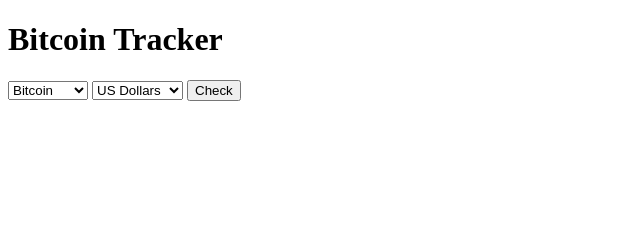
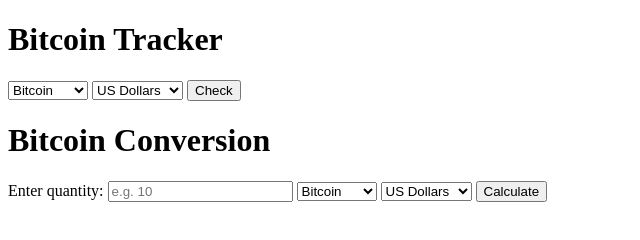
Before and after one commit to rlr524/bitcoin-tracker, a website: page index.html in a window 1280 px wide. Shown: the whole page, without its empty margins (0-640 px from the left). Drawn offline with Linux system fonts and the light colour scheme.

Commit message:
creating route for conversion

```diff
--- a/index.html
+++ b/index.html
@@ -23,5 +23,31 @@
 
       <button type="submit" name="check">Check</button>
     </form>
+
+    <h1>Bitcoin Conversion</h1>
+    <form action="/conversion" method="POST">
+      <span class="conversion-field">
+        <label for="amount">Enter quantity: </label>
+        <input
+          type="text"
+          name="amount"
+          id="amount"
+          placeholder="e.g. 10"
+          required
+        />
+      </span>
+      <select name="crypto">
+        <option value="BTC">Bitcoin</option>
+        <option value="ETH">Ethereum</option>
+        <option value="LTC">Litecoin</option>
+      </select>
+
+      <select name="fiat">
+        <option value="USD">US Dollars</option>
+        <option value="GBP">GB Pounds</option>
+        <option value="EUR">EU Euros</option>
+      </select>
+      <button type="submit" name="calculate">Calculate</button>
+    </form>
   </body>
 </html>
```
Also changed, not shown: index.js (+34 -1 lines), README.md (added).
